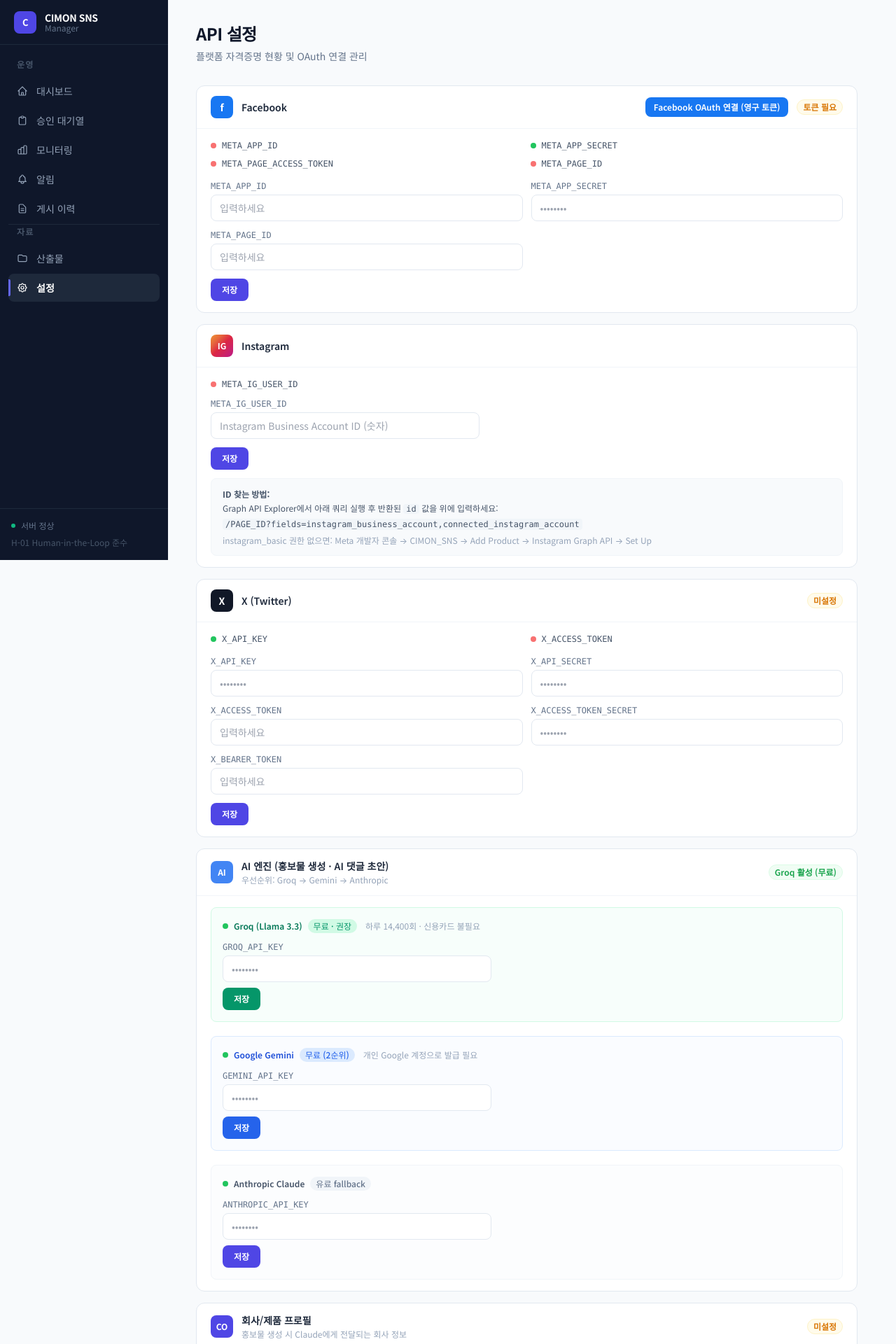
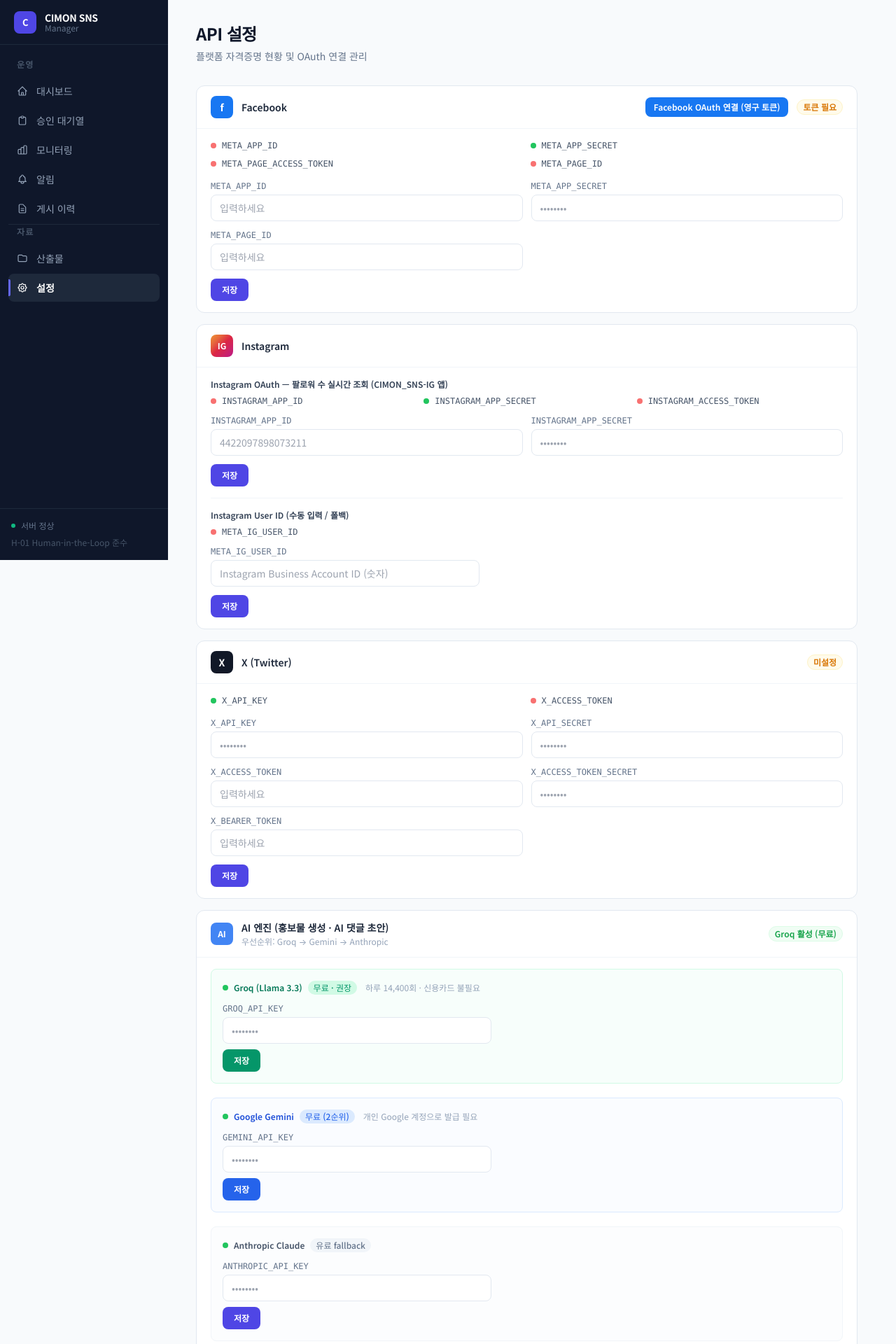
Before and after one commit to taeseockkim-pixel/sns_manager, a FastAPI app: page /setup in a window 1280 px wide. Shown: the top 1920 px of the page at 70% size. Run offline with FastAPI, Linux system fonts and the light colour scheme; data that the repository does not hold is empty; some libraries are stand-ins or nearby versions.

Commit message:
Instagram OAuth 흐름 구현 (CIMON_SNS-IG 앱, instagram_business_basic)
- GET /setup/instagram/oauth → Instagram 인증 URL로 리디렉션
- GET /setup/instagram/oauth/callback → 단기 토큰 교환 → 60일 장기 토큰 저장
- get_instagram_stats(): INSTAGRAM_ACCESS_TOKEN 있으면 graph.instagram.com/me 사용, 없으면 Facebook Page token 폴백
- setup.html: INSTAGRAM_APP_ID/SECRET 입력 필드 + OAuth 연결 버튼 추가

Co-Authored-By: Claude Sonnet 4.6 <noreply@anthropic.com>

```diff
--- a/src/web/routes/setup.py
+++ b/src/web/routes/setup.py
@@ -21,12 +21,14 @@ _TEMPLATE_DIR = Path(__file__).parent.parent / "templates"
 templates = Jinja2Templates(directory=str(_TEMPLATE_DIR))
 
 _fb_oauth_state: str | None = None
+_ig_oauth_state: str | None = None
 
 
 def _cred_status() -> dict:
     keys = [
         "META_APP_ID", "META_APP_SECRET", "META_PAGE_ACCESS_TOKEN",
         "META_PAGE_ID", "META_IG_USER_ID",
+        "INSTAGRAM_APP_ID", "INSTAGRAM_APP_SECRET", "INSTAGRAM_ACCESS_TOKEN",
         "X_API_KEY", "X_API_SECRET", "X_ACCESS_TOKEN", "X_ACCESS_TOKEN_SECRET", "X_BEARER_TOKEN",
         "ANTHROPIC_API_KEY",
         "GEMINI_API_KEY",
@@ -42,6 +44,7 @@ def _profile_values() -> dict:
         "COMPANY_TARGET", "COMPANY_TONE",
         "SNS_URL_X", "SNS_URL_FACEBOOK", "SNS_URL_INSTAGRAM",
         "META_PAGE_ID", "META_IG_USER_ID",
+        "INSTAGRAM_APP_ID",
     ]
     return {k: os.environ.get(k, "") for k in keys}
 
@@ -172,6 +175,143 @@ async def meta_refresh_token(request: Request):
             f'<span class="text-red-600 font-semibold">갱신 실패: {result["message"][:200]} '
             f'— <a href="https://developers.facebook.com/tools/explorer/" target="_blank" '
             f'class="underline">Graph Explorer</a>에서 새 토큰 발급 후 직접 입력하세요.</span>'
+        )
+
+
+@router.get("/instagram/oauth")
+async def instagram_oauth_redirect(request: Request):
+    global _ig_oauth_state
+    app_id = os.environ.get("INSTAGRAM_APP_ID", "")
+    if not app_id:
+        return templates.TemplateResponse(
+            request, "setup.html",
+            {"creds": _cred_status(), "profile": _profile_values(), "page": "setup",
+             "error": "INSTAGRAM_APP_ID가 설정되지 않았습니다. 먼저 저장해 주세요."}
+        )
+    _ig_oauth_state = secrets.token_urlsafe(16)
+    base_url = str(request.base_url).rstrip("/")
+    redirect_uri = f"{base_url}/setup/instagram/oauth/callback"
+    scope = ",".join([
+        "instagram_business_basic",
+        "instagram_business_manage_messages",
+        "instagram_business_manage_comments",
+        "instagram_business_content_publish",
+        "instagram_business_manage_insights",
+    ])
+    auth_url = (
+        f"https://www.instagram.com/oauth/authorize"
+        f"?client_id={app_id}"
+        f"&redirect_uri={redirect_uri}"
+        f"&scope={scope}"
+        f"&response_type=code"
+        f"&state={_ig_oauth_state}"
+    )
+    return RedirectResponse(auth_url)
+
+
+@router.get("/instagram/oauth/callback", response_class=HTMLResponse)
+async def instagram_oauth_callback(
+    request: Request,
+    code: str = None,
+    state: str = None,
+    error: str = None,
+):
+    global _ig_oauth_state
+
+    if error:
+        return templates.TemplateResponse(
+            request, "setup.html",
+            {"creds": _cred_status(), "profile": _profile_values(), "page": "setup",
+             "error": f"Instagram 인증 취소: {error}"}
+        )
+    if not code:
+        return templates.TemplateResponse(
+            request, "setup.html",
+            {"creds": _cred_status(), "profile": _profile_values(), "page": "setup",
+             "error": "인증 코드가 없습니다."}
+        )
+    if state != _ig_oauth_state:
+        return templates.TemplateResponse(
+            request, "setup.html",
+            {"creds": _cred_status(), "profile": _profile_values(), "page": "setup",
+             "error": "State 불일치 — 다시 시도해 주세요."}
+        )
+    _ig_oauth_state = None
+
+    app_id = os.environ.get("INSTAGRAM_APP_ID", "")
+    app_secret = os.environ.get("INSTAGRAM_APP_SECRET", "")
+    base_url = str(request.base_url).rstrip("/")
+    redirect_uri = f"{base_url}/setup/instagram/oauth/callback"
+
+    try:
+        # Step 1: 단기 사용자 토큰
+        token_resp = requests.post(
+            "https://api.instagram.com/oauth/access_token",
+            data={
+                "client_id": app_id,
+                "client_secret": app_secret,
+                "grant_type": "authorization_code",
+                "redirect_uri": redirect_uri,
+                "code": code,
+            },
+            timeout=15, verify=ssl_verify(),
+        )
+        if not token_resp.ok:
+            raise RuntimeError(f"단기 토큰 교환 실패: {token_resp.text[:300]}")
+        short_data = token_resp.json()
+        short_token = short_data.get("access_token", "")
+        ig_user_id = str(short_data.get("user_id", ""))
+
+        # Step 2: 60일 장기 토큰
+        long_resp = requests.get(
+            "https://graph.instagram.com/access_token",
+            params={
+                "grant_type": "ig_exchange_token",
+                "client_id": app_id,
+                "client_secret": app_secret,
+                "access_token": short_token,
+            },
+            timeout=15, verify=ssl_verify(),
+        )
+        long_token = long_resp.json().get("access_token", short_token) if long_resp.ok else short_token
+
+        from src.db import creds as creds_db
+        creds_db.upsert("INSTAGRAM_ACCESS_TOKEN", long_token)
+        os.environ["INSTAGRAM_ACCESS_TOKEN"] = long_token
+        if ig_user_id:
+            creds_db.upsert("META_IG_USER_ID", ig_user_id)
+            os.environ["META_IG_USER_ID"] = ig_user_id
+
+        # 사용자 정보 확인
+        me_resp = requests.get(
+            "https://graph.instagram.com/me",
+            params={"fields": "user_id,username,followers_count,media_count", "access_token": long_token},
+            timeout=10, verify=ssl_verify(),
+        )
+        username = ""
+        followers = 0
+        if me_resp.ok:
+            me_data = me_resp.json()
+            username = me_data.get("username", "")
+            followers = me_data.get("followers_count", 0) or 0
+            uid = str(me_data.get("user_id", ""))
+            if uid and not ig_user_id:
+                creds_db.upsert("META_IG_USER_ID", uid)
+                os.environ["META_IG_USER_ID"] = uid
+
+        msg = f"Instagram OAuth 연결 완료! @{username}" if username else "Instagram OAuth 연결 완료!"
+        if followers:
+            msg += f" | 팔로워: {followers:,}"
+        return templates.TemplateResponse(
+            request, "setup.html",
+            {"creds": _cred_status(), "profile": _profile_values(), "page": "setup",
+             "success": msg}
+        )
+    except Exception as exc:
+        return templates.TemplateResponse(
+            request, "setup.html",
+            {"creds": _cred_status(), "profile": _profile_values(), "page": "setup",
+             "error": f"Instagram 인증 실패: {exc}"}
         )
 
 
--- a/src/web/templates/setup.html
+++ b/src/web/templates/setup.html
@@ -105,18 +105,71 @@
       <span class="text-white font-bold text-xs">IG</span>
     </div>
     <h2 class="text-sm font-semibold text-slate-800">Instagram</h2>
+    {% if creds['INSTAGRAM_APP_ID'] and creds['INSTAGRAM_APP_SECRET'] %}
+    <a href="/setup/instagram/oauth"
+       class="ml-auto px-3 py-1.5 text-xs font-semibold text-white rounded-lg transition-colors"
+       style="background:linear-gradient(90deg,#e6683c,#bc1888);">
+      Instagram OAuth 연결
+    </a>
+    {% endif %}
     {% if creds['META_PAGE_ACCESS_TOKEN'] and creds['META_PAGE_ID'] %}
     <a href="/setup/instagram"
-       class="ml-auto px-3 py-1.5 text-xs font-semibold text-white rounded-lg transition-colors"
+       class="{% if not (creds['INSTAGRAM_APP_ID'] and creds['INSTAGRAM_APP_SECRET']) %}ml-auto {% endif %}px-3 py-1.5 text-xs font-semibold text-white rounded-lg transition-colors"
        style="background:#111827;">
-      IG 계정 자동 조회
+      IG ID 자동 조회
     </a>
     {% endif %}
-    {% if creds['META_IG_USER_ID'] %}
-    <span class="text-xs text-green-600 font-semibold bg-green-50 px-2 py-0.5 rounded-full border border-green-100">연결됨</span>
+    {% if creds['INSTAGRAM_ACCESS_TOKEN'] %}
+    <span class="text-xs text-green-600 font-semibold bg-green-50 px-2 py-0.5 rounded-full border border-green-100">OAuth 연결됨</span>
+    {% elif creds['META_IG_USER_ID'] %}
+    <span class="text-xs text-amber-600 font-semibold bg-amber-50 px-2 py-0.5 rounded-full border border-amber-100">ID만 설정</span>
     {% endif %}
   </div>
   <div class="px-5 py-4">
+
+    <!-- Instagram OAuth (팔로워 수 실시간 조회) -->
+    <div class="mb-4 pb-4 border-b border-slate-100">
+      <p class="text-xs font-semibold text-slate-700 mb-2">Instagram OAuth — 팔로워 수 실시간 조회 (CIMON_SNS-IG 앱)</p>
+      <div class="grid grid-cols-3 gap-2.5 mb-3">
+        {% for key in ['INSTAGRAM_APP_ID', 'INSTAGRAM_APP_SECRET', 'INSTAGRAM_ACCESS_TOKEN'] %}
+        <div class="flex items-center gap-2">
+          {{ status_dot(creds[key]) }}
+          <span class="text-xs text-slate-600 font-mono">{{ key }}</span>
+        </div>
+        {% endfor %}
+      </div>
+      {% if creds['INSTAGRAM_APP_ID'] and creds['INSTAGRAM_APP_SECRET'] %}
+      <div class="mb-3 text-xs bg-pink-50 border border-pink-100 rounded-lg px-4 py-3 text-pink-800 leading-relaxed">
+        <strong>사전 준비:</strong> Meta 개발자 콘솔 → <strong>CIMON_SNS-IG</strong> 앱 → Instagram 비즈니스 로그인 →
+        유효한 OAuth 리디렉션 URI에 아래 주소 추가 후 <strong>Instagram OAuth 연결</strong> 버튼 클릭:<br>
+        <code class="bg-pink-100 px-1 rounded font-mono text-xs mt-1 inline-block">
+          {{ request.base_url }}setup/instagram/oauth/callback
+        </code>
+        <br><span class="text-pink-600 mt-1 inline-block">개발 모드: instagram.com/accounts/manage_access/ 에서 Instagram 테스터 초대 수락 필요.</span>
+      </div>
+      {% endif %}
+      <form method="post" action="/setup/creds">
+        <div class="grid grid-cols-2 gap-3 mb-3">
+          <div>
+            <label class="block text-xs font-medium text-slate-500 mb-1 font-mono">INSTAGRAM_APP_ID</label>
+            <input type="text" name="INSTAGRAM_APP_ID"
+                   value="{{ profile['INSTAGRAM_APP_ID'] }}"
+                   placeholder="4422097898073211"
+                   autocomplete="off"
+                   class="w-full border border-slate-200 rounded-lg px-3 py-2 text-sm text-slate-800 placeholder-gray-400 focus:outline-none focus:ring-2 focus:ring-indigo-500 focus:border-indigo-500 transition-colors">
+          </div>
+          {{ cred_input('INSTAGRAM_APP_SECRET', creds['INSTAGRAM_APP_SECRET']) }}
+        </div>
+        <button type="submit"
+                class="px-4 py-2 text-xs font-semibold text-white bg-indigo-600 rounded-lg hover:bg-indigo-700 transition-colors">
+          저장
+        </button>
+      </form>
+    </div>
+
+    <!-- META_IG_USER_ID (수동 입력 / 폴백) -->
+    <div>
+      <p class="text-xs font-semibold text-slate-700 mb-2">Instagram User ID (수동 입력 / 폴백)</p>
       <div class="flex items-center gap-2 mb-3">
         {{ status_dot(creds['META_IG_USER_ID']) }}
         <span class="text-xs text-slate-600 font-mono">META_IG_USER_ID</span>
@@ -137,16 +190,8 @@
           저장
         </button>
       </form>
-    {% if not creds['META_IG_USER_ID'] %}
-    <div class="mt-3 text-xs text-slate-600 bg-slate-50 border border-slate-100 rounded-lg px-4 py-3 leading-relaxed">
-      <strong>ID 찾는 방법:</strong><br>
-      Graph API Explorer에서 아래 쿼리 실행 후 반환된 <code class="bg-slate-100 px-1 rounded font-mono">id</code> 값을 위에 입력하세요:<br>
-      <code class="bg-slate-100 px-1 rounded font-mono text-xs mt-1 inline-block">
-        /{{ profile['META_PAGE_ID'] or 'PAGE_ID' }}?fields=instagram_business_account,connected_instagram_account
-      </code><br>
-      <span class="text-slate-400 mt-1 inline-block">instagram_basic 권한 없으면: Meta 개발자 콘솔 → CIMON_SNS → Add Product → Instagram Graph API → Set Up</span>
     </div>
-    {% endif %}
+
   </div>
 </div>
 
```
Also changed, not shown: src/api/meta_client.py (+71 -35 lines). Lines whose indentation alone changed are shown as unchanged.
